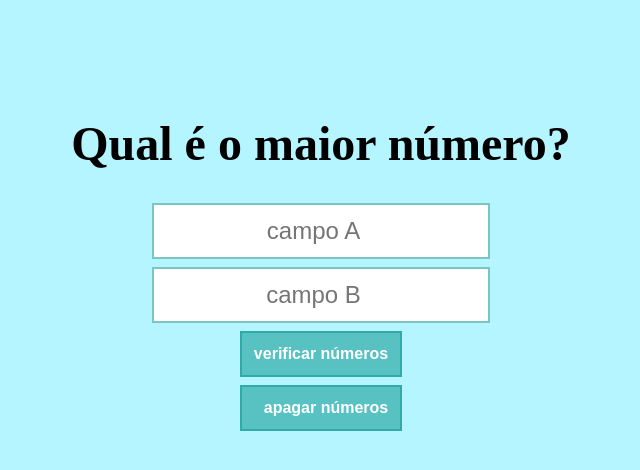
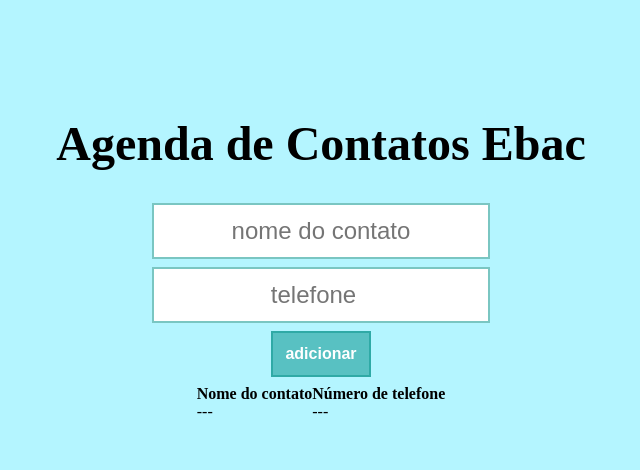
Before and after one commit to Samukabr20djf/Projeto1, a plain HTML site: page index.html in a window 1280 px wide. Shown: the whole page, without its empty margins (319-959 px from the left). Drawn offline with Linux system fonts and the light colour scheme.

Commit message:
Update index.html

```diff
--- a/index.html
+++ b/index.html
@@ -1,24 +1,44 @@
 <!DOCTYPE html>
-    <html lang="ptbr">
+<html lang="pt-br">
 <head>
     <meta charset="UTF-8">
     <meta name="viewport" content="width=device-width, initial-scale=1.0">
-        <title>Validação</title>
+    <title>Agenda de contatos Ebac</title>
     <link rel="stylesheet" href="./main.css">
-
 </head>
 <body>
     <header>
+        <h1>Agenda de Contatos Ebac</h1>
         <div class="container">
-                <h1>Qual é o maior número?</h1>
+            <form id="form-agenda">
+                <input type="text" id="nome-contato" placeholder="nome do contato" required>
+                <input type="number" id="numero-telefone" placeholder="telefone" required>
+                <button type="submit" id="btn-adicionar">adicionar</button>
+            </form>
+            <table cellspacing="0">
+                <thead>
+                    <tr>
+                        <th id="contact">
+                            Nome do contato
+                        </th>
+                        <th>
+                            Número de telefone
+                        </th>
+                    </tr>
+                </thead>
+                <tbody>
+                    <tr>
+                        <td>
+                            ---
+                        </td>
+                        <td>
+                            ---
+                        </td>
+                    </tr>
+                </tbody>
+            </table>
         </div>
-                    <form id="form-valido">
-                        <input type="number" id="campo-a" placeholder="campo A" required>
-                        <input type="number" id="campo-b" placeholder="campo B" required>
-                        <button id="btn-submit" type="submit">verificar números</button>
-                        <button id="reset-btn" type="reset">apagar números</button>
-                    </form>
+    </header>
     <script src="./main.js"></script>
-        </header>
 </body>
 </html>
```
Lines whose indentation alone changed are shown as unchanged.
